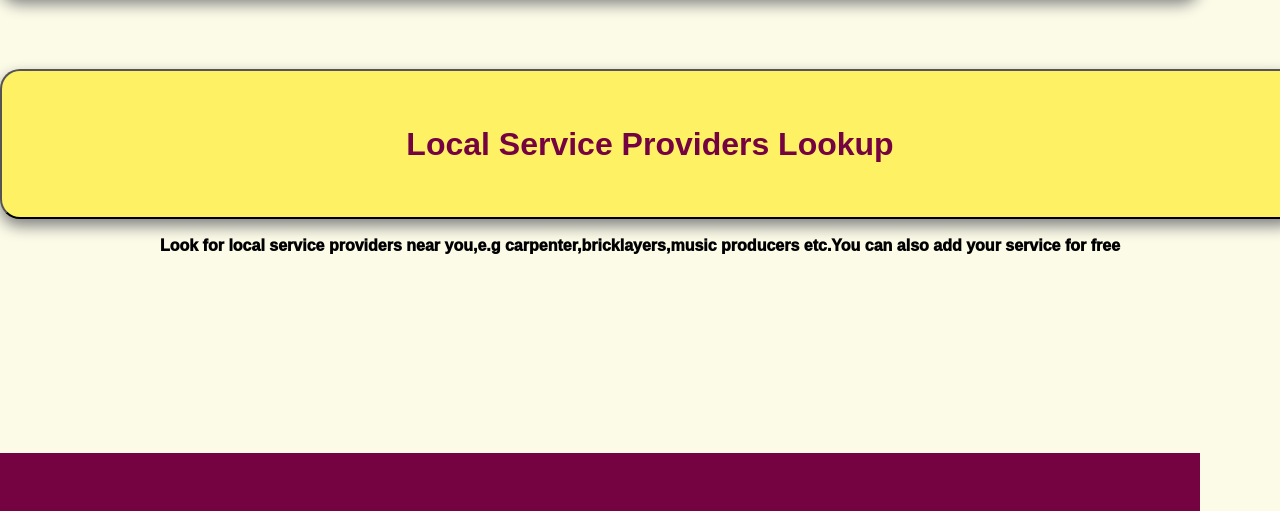
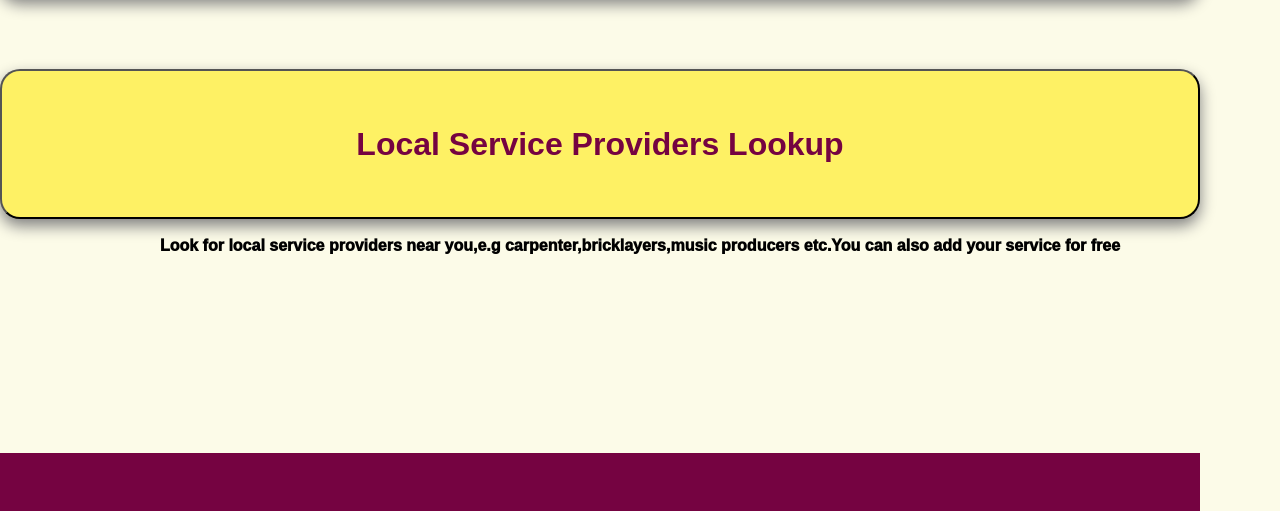
Before and after one commit to joshwaynereal/Saboshop, a plain HTML site: page index.html in a window 1280 px wide. Shown: the part 2313-2824 px from the top of the page. Drawn offline with Linux system fonts and the light colour scheme.

Commit message:
Update index.html

```diff
--- a/index.html
+++ b/index.html
@@ -179,7 +179,7 @@ p{
         <br>
         <br>
         <br>
-        <button style="color: #750341;width: 1300px;height: 150px;background-color: #FEF164;font-size: 32px;border-radius: 20px;border-radius: 20px;box-shadow: 0px 7px 15px gray;" onclick="document.location='Localserviceproviderslookup.html'">Local Service Providers Lookup</button>
+        <button style="color: #750341;width: 1200px;height: 150px;background-color: #FEF164;font-size: 32px;border-radius: 20px;border-radius: 20px;box-shadow: 0px 7px 15px gray;" onclick="document.location='Localserviceproviderslookup.html'">Local Service Providers Lookup</button>
         <br>
         <br>
          <p>Look for local service providers near you,e.g carpenter,bricklayers,music producers etc.You can also add your service for free</p>
```
